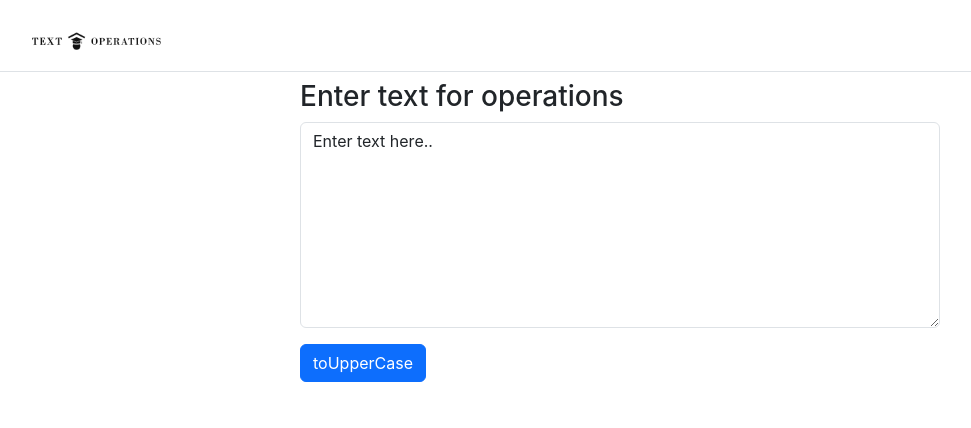
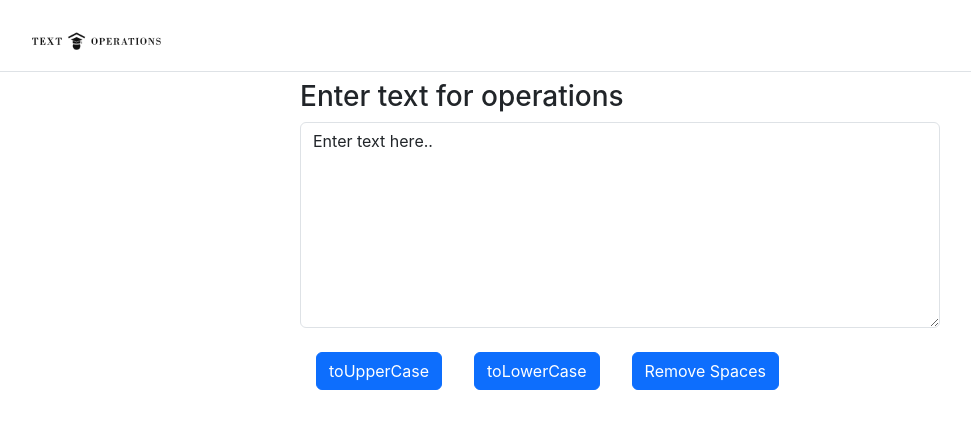
Before and after one commit to shivamgiri007/Text_Operations, a React (Create React App) app: page / in a window 1280 px wide. Shown: the top 428 px of the page, without its empty margins (20-991 px from the left). Built offline with nearby package versions, Linux system fonts and the light colour scheme.

Commit message:
2 more buttons added

```diff
--- a/src/Components/Main.jsx
+++ b/src/Components/Main.jsx
@@ -3,14 +3,22 @@ import React , {useState} from "react";
 
 export default function Main() {
 const [text , setText] = useState("Enter text here..");
+  var newtext = text;
     const toUpperCase = () => {
-        var newtext = text.toUpperCase();
-        setText(newtext);
+        setText(newtext.toUpperCase());
     }
+    const toLowerCase = () => {
+
+      setText(newtext.toLowerCase());
+  }
+  const rmSpaces = () => {
+      setText(newtext.replace(/ /g,""));
+}
     const handleOnChange = (event) => {
 
         setText(event.target.value);
     }
+
     return (
     <>
       <div>
@@ -25,7 +33,9 @@ const [text , setText] = useState("Enter text here..");
             id="exampleFormControlTextarea1"
             rows="8"
           ></textarea>
-          <button className="btn btn-primary mt-3" onClick={toUpperCase}>toUpperCase</button>
+          <button className="btn btn-primary mt-4 mx-3" onClick={toUpperCase}>toUpperCase</button>
+          <button className="btn btn-primary mt-4 mx-3" onClick={toLowerCase}>toLowerCase</button>
+          <button className="btn btn-primary mt-4 mx-3" onClick={rmSpaces}>Remove Spaces</button>
         </div>
       </div>
     </>
```
Also changed, not shown: src/Components/Main.css (added, +7 -0 lines).
